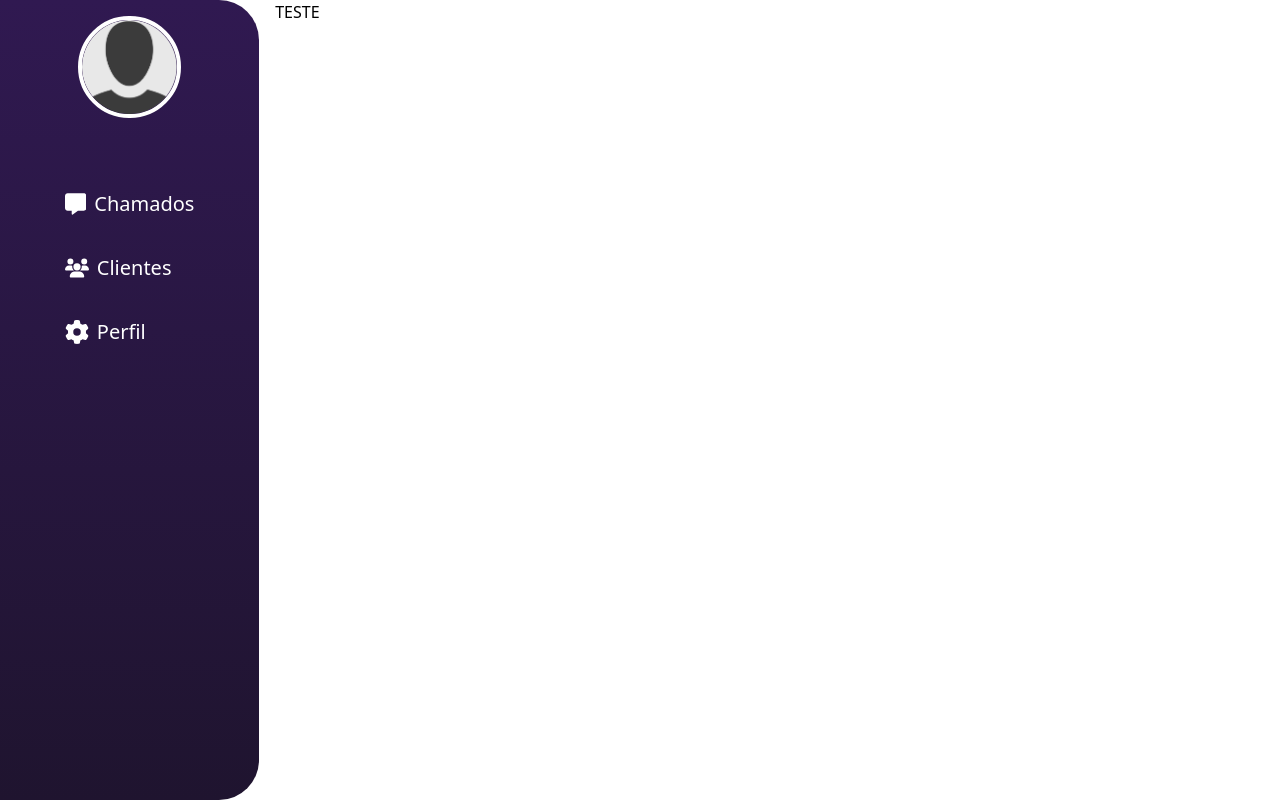
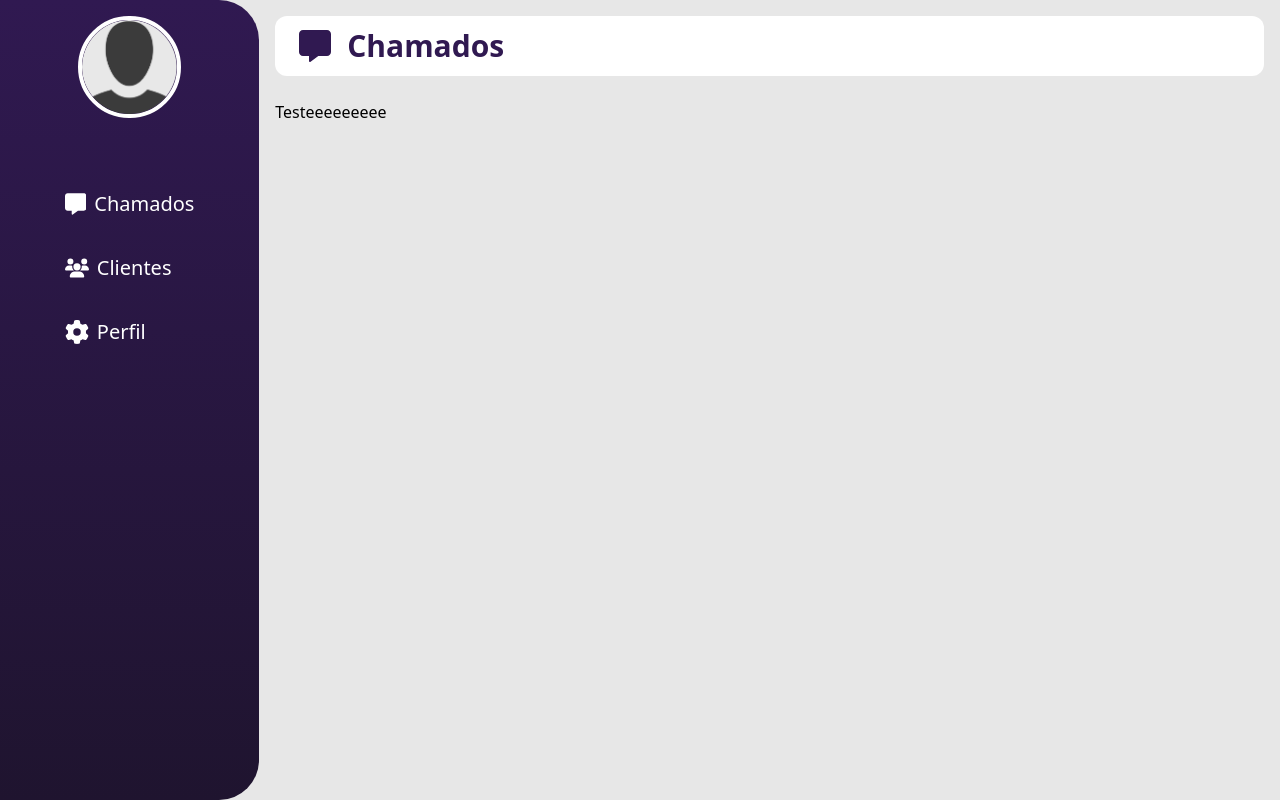
Before and after one commit to oMatheus-Farias/call_flow_manager, a React (Vite) app: page /dashboard in a window 1280 px wide. Built offline with nearby package versions, Linux system fonts and the light colour scheme; no server answers; sample sign-in values are in the browser's storage.

Commit message:
feat: criado componente Header e adicionado na pagina Dashboard, este componente recebe um titulo e um icone dependendo da pagina em que for chamado

```diff
--- a/src/components/Container/index.tsx
+++ b/src/components/Container/index.tsx
@@ -2,7 +2,7 @@ import { ReactNode } from "react";
 
 export default function Container({ children }: { children: ReactNode }){
   return(
-    <div className="mt-4 md:ml-4 md:mt-0" >
+    <div className="w-full px-4 mt-4" >
       { children }
     </div>
   );
--- /dev/null
+++ b/src/components/Header/index.tsx
@@ -0,0 +1,16 @@
+interface HeaderProps {
+  title: string,
+  icon: React.ReactElement
+};
+
+export default function Header({ title, icon }: HeaderProps){
+
+  return(
+    <header className="flex items-center gap-4 px-6 py-3 mb-6 bg-white rounded-xl md:max-h-24 md:w-full" >
+      <svg className="w-8 h-8 text-primary" fill="currentColor" xmlns="http://www.w3.org/2000/svg" height="16" width="16" viewBox="0 0 512 512" >
+        { icon }
+      </svg>
+      <h1 className="text-3xl font-bold text-primary" >{ title }</h1>
+    </header>
+  );
+};
--- a/src/pages/Dashboard/index.tsx
+++ b/src/pages/Dashboard/index.tsx
@@ -3,16 +3,24 @@ import { AuthContext } from "../../contexts/auth";
 
 import Nav from "../../components/Nav";
 import Container from "../../components/Container";
+import Header from "../../components/Header";
 
 export default function Dashboard(){
   const { handleSignOut } = useContext(AuthContext);
 
   return(
-    <div className="h-screen md:flex" >
+    <div className="h-screen bg-offWhite md:flex" >
       <Nav/>
 
       <Container>
-        <h1>TESTE</h1>
+        <Header
+          title='Chamados'
+          icon={
+            <path d="M64 0C28.7 0 0 28.7 0 64V352c0 35.3 28.7 64 64 64h96v80c0 6.1 3.4 11.6 8.8 14.3s11.9 2.1 16.8-1.5L309.3 416H448c35.3 0 64-28.7 64-64V64c0-35.3-28.7-64-64-64H64z"/>
+          }
+        />
+
+        <h1>Testeeeeeeeee</h1>
       </Container>
     </div>
   );
```
